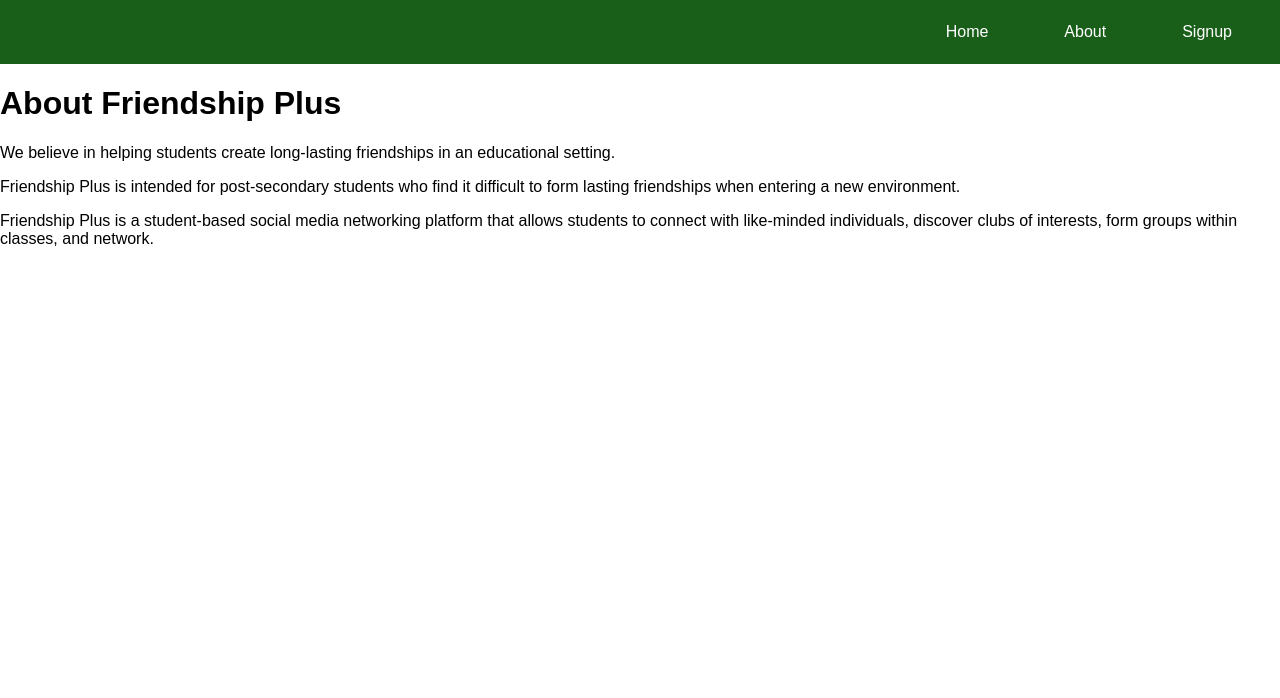
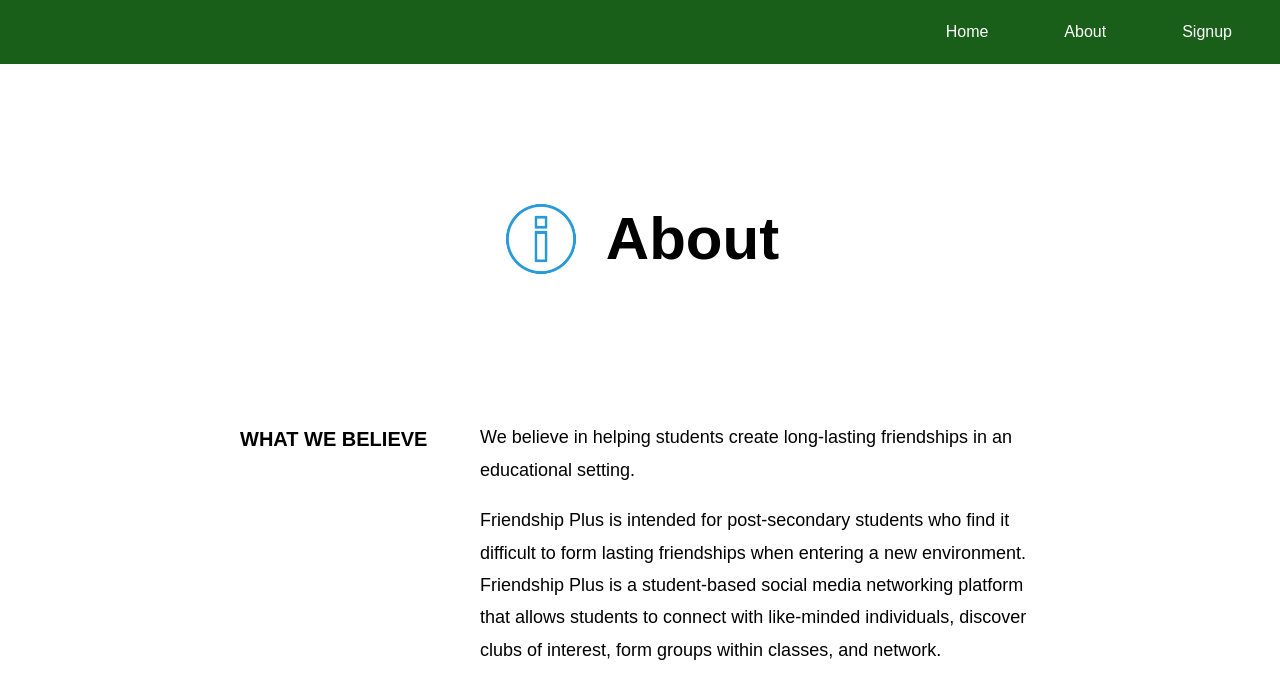
Before and after one commit to gill-jaskiran/friendship-plus, a React (Create React App) app: page /about in a window 1280 px wide. Shown: the top 698 px of the page. Built offline with nearby package versions, Linux system fonts and the light colour scheme.

Commit message:
CSS updated

```diff
--- a/src/components/Navbar.css
+++ b/src/components/Navbar.css
@@ -27,10 +27,9 @@
     padding: 10px 20px;
     border: 3px solid transparent;
     border-radius: 5px;
-    transition: all 0.3s ease;
   }
 
   .navbar-item a:hover {
     background-color: #4CAF50;
-    border-color: white;
+    border-color: rgb(52, 109, 55);
   }
--- a/src/pages/AboutPage.js
+++ b/src/pages/AboutPage.js
@@ -1,19 +1,32 @@
-import React from 'react';
+import React from "react";
+import "../styles/AboutPage.css";
+import infoIcon from "../assets/InfoIcon.png";
 
 const AboutPage = () => {
-    return (
-        <div className="about-container">
-          <h1>About Friendship Plus</h1>
-          <p>We believe in helping students create long-lasting friendships in an educational setting.</p>
+  return (
+    <div className="about-container">
+      <div className="about-header">
+        <img src={infoIcon} alt="Info Icon" className="about-icon" />
+        <h1 className="about-title">About</h1>
+      </div>
+
+      <div className="content-section">
+        <div className="content-left">WHAT WE BELIEVE</div>
+        <div className="content-right">
           <p>
-            Friendship Plus is intended for post-secondary students who find it difficult to form lasting friendships when entering a new environment.
+            We believe in helping students create long-lasting friendships in an educational setting.
           </p>
           <p>
-            Friendship Plus is a student-based social media networking platform that allows students to connect with like-minded individuals, discover clubs of interests, form groups within classes, and network.
+            Friendship Plus is intended for post-secondary students who find it
+            difficult to form lasting friendships when entering a new environment.
+            Friendship Plus is a student-based social media networking platform that
+            allows students to connect with like-minded individuals, discover clubs
+            of interest, form groups within classes, and network.
           </p>
         </div>
-      );
-    };
-
+      </div>
+    </div>
+  );
+};
 
 export default AboutPage;
--- /dev/null
+++ b/src/styles/AboutPage.css
@@ -0,0 +1,56 @@
+.about-container {
+    margin: 60px auto;
+    max-width: 900px;
+    font-family: "Arial", sans-serif;
+    margin-top: 100px;
+}
+
+
+.about-header {
+    display: flex;
+    align-items: center;
+    justify-content: center;
+    gap: 25px;
+    margin-bottom: 10px;
+}
+
+
+.about-icon {
+    width: 80px;
+    height: 80px;
+
+}
+
+
+.about-title {
+    font-size: 60px;
+    font-weight: bold;
+}
+
+
+.content-section {
+    display: flex;
+    align-items: flex-start;
+    max-width: 800px;
+    margin: 0 auto;
+}
+
+
+.content-left {
+    font-size: 20px;
+    font-weight: bold;
+    flex-shrink: 0;
+    text-transform: uppercase;
+    width: 200px;
+    margin-top: 105px;
+    text-align: left;
+}
+
+
+.content-right {
+    font-size: 18px;
+    margin-left: 40px;
+    margin-top: 80px;
+    line-height: 1.8;
+    text-align: left;
+}
--- a/src/styles/HomePage.css
+++ b/src/styles/HomePage.css
@@ -22,7 +22,7 @@ body {
   }
 
   .action-button {
-    background-color: #4CAF50;
+    background-color: rgb(25, 94, 25);
     color: #fff;
     border: none;
     padding: 15px 20px;
@@ -31,6 +31,10 @@ body {
     cursor: pointer;
   }
 
+  .action-button:hover {
+    background-color: #4CAF50;
+    border-color: white;
+  }
   .welcome-image {
     margin-top: 20px;
     max-width: 600px;
```
Also changed, not shown: src/assets/InfoIcon.png (added).
